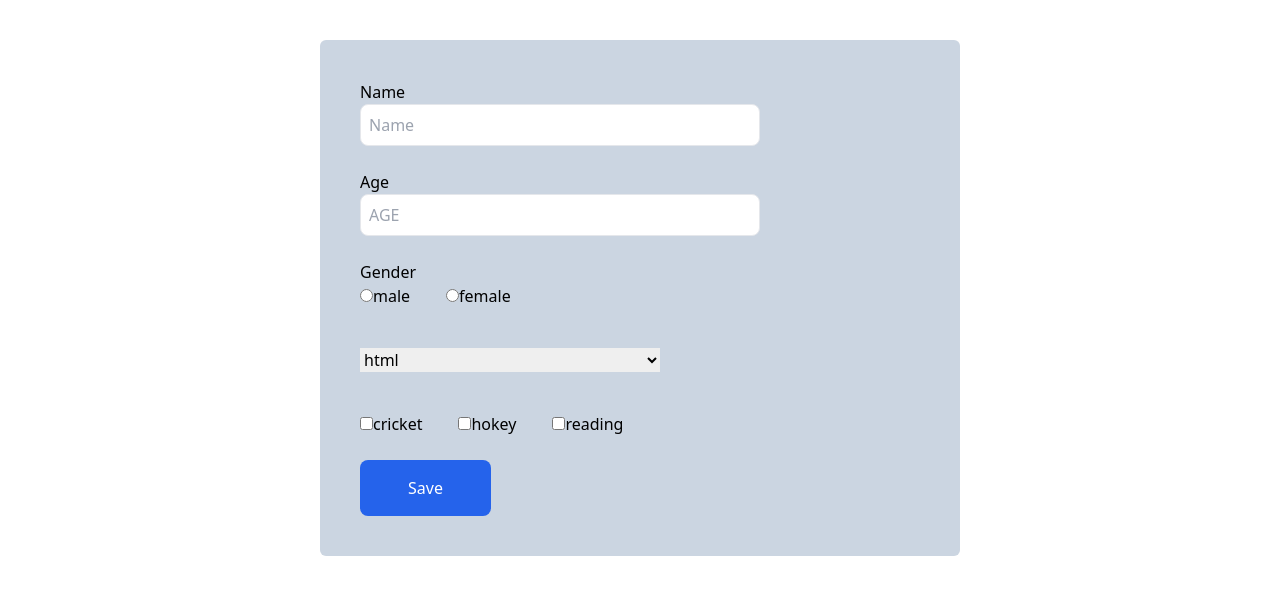
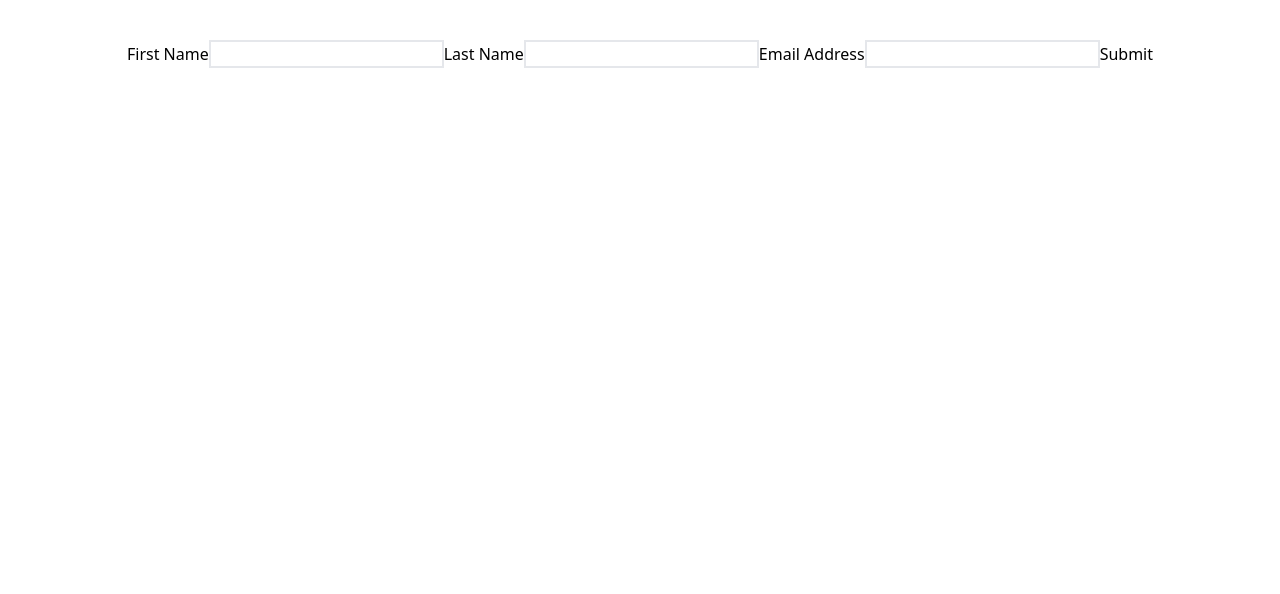
Before and after one commit to Nabi-Ameen/nav-tech-reactjs, a React (Vite) app: page / in a window 1280 px wide. Shown: the top 594 px of the page. Built offline with nearby package versions, Linux system fonts and the light colour scheme; the HTML template or start-up script is replaced by a standard one.

Commit message:
formik form handling

```diff
--- a/package.json
+++ b/package.json
@@ -10,9 +10,11 @@
     "preview": "vite preview"
   },
   "dependencies": {
+    "formik": "^2.4.9",
     "react": "^19.2.4",
     "react-dom": "^19.2.4",
-    "react-icons": "^5.6.0"
+    "react-icons": "^5.6.0",
+    "yup": "^1.7.1"
   },
   "devDependencies": {
     "@eslint/js": "^9.39.4",
--- a/src/App.jsx
+++ b/src/App.jsx
@@ -1,7 +1,5 @@
-import Card from "./components/card";
 import { useState } from "react";
-import microImage from "./assets/microsoft.jpg"
-import { RxCross2 } from "react-icons/rx";
+import SignupForm from "./components/FormikFromHandling";
 function App() {
 
   // firstName,
@@ -48,8 +46,6 @@ function App() {
     }
   }
 
-  console.log("formData", formData)
-
   const hobies = ["cricket", "hokey", "reading"]
 
   const handleSubmit = (e) => {
@@ -59,7 +55,7 @@ function App() {
 
   return (
     <div className="flex items-center justify-center mt-10">
-      <form className="w-1/2 bg-slate-300 rounded-md p-10 space-y-6">
+      {/* <form className="w-1/2 bg-slate-300 rounded-md p-10 space-y-6">
         <div className="flex flex-col">
           <label htmlFor="name">Name</label>
           <input
@@ -154,7 +150,10 @@ function App() {
         </div>
 
         <button type="submit" onClick={handleSubmit} className="bg-blue-600 text-white px-12 py-4 rounded-lg">Save</button>
-      </form>
+      </form> */}
+
+
+      <SignupForm />
     </div>
   )
 }
--- /dev/null
+++ b/src/components/FormikFromHandling.jsx
@@ -0,0 +1,74 @@
+import React from 'react';
+import { useFormik } from 'formik';
+import * as Yup from 'yup';
+
+const SignupForm = () => {
+    const formik = useFormik({
+        initialValues: {
+            firstName: '',
+            lastName: '',
+            email: '',
+        },
+        validationSchema: Yup.object({
+            firstName: Yup.string()
+                .max(15, 'Must be 15 characters or less')
+                .required('Required'),
+            lastName: Yup.string()
+                .max(20, 'Must be 20 characters or less')
+                .required('Required'),
+            email: Yup.string().email('Invalid email address').required('Required'),
+        }),
+        onSubmit: values => {
+            alert(JSON.stringify(values, null, 2));
+        },
+    });
+    return (
+        <form onSubmit={formik.handleSubmit}>
+            <label htmlFor="firstName">First Name</label>
+            <input
+                id="firstName"
+                name="firstName"
+                type="text"
+                className='border-2'
+                onChange={formik.handleChange}
+                onBlur={formik.handleBlur}
+                value={formik.values.firstName}
+            />
+            {formik.touched.firstName && formik.errors.firstName ? (
+                <div>{formik.errors.firstName}</div>
+            ) : null}
+
+            <label htmlFor="lastName">Last Name</label>
+            <input
+                id="lastName"
+                name="lastName"
+                type="text"
+                className='border-2'
+                onChange={formik.handleChange}
+                onBlur={formik.handleBlur}
+                value={formik.values.lastName}
+            />
+            {formik.touched.lastName && formik.errors.lastName ? (
+                <div>{formik.errors.lastName}</div>
+            ) : null}
+
+            <label htmlFor="email">Email Address</label>
+            <input
+                id="email"
+                name="email"
+                className='border-2'
+                type="email"
+                onChange={formik.handleChange}
+                onBlur={formik.handleBlur}
+                value={formik.values.email}
+            />
+            {formik.touched.email && formik.errors.email ? (
+                <div>{formik.errors.email}</div>
+            ) : null}
+
+            <button type="submit">Submit</button>
+        </form>
+    );
+};
+
+export default SignupForm
```
Also changed, not shown: 1 other file (tests, documents, lock files or other folders).
